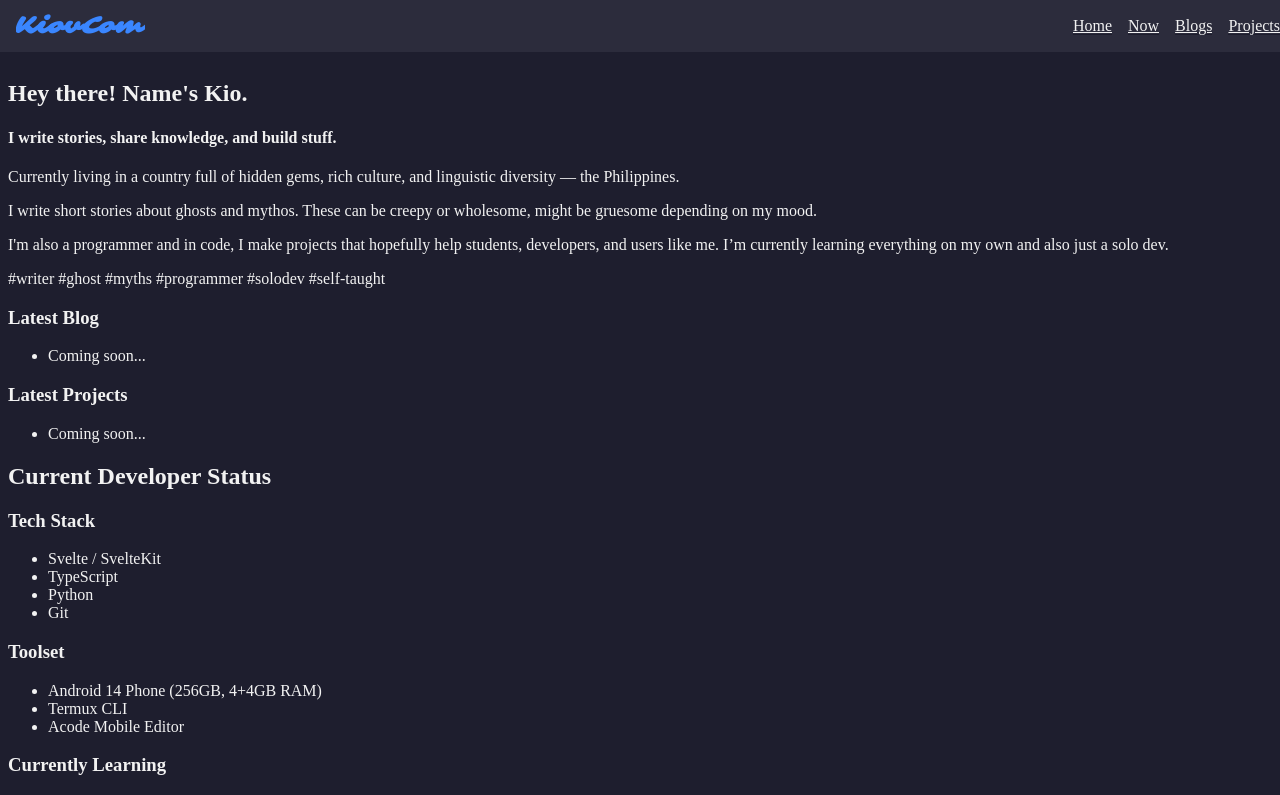
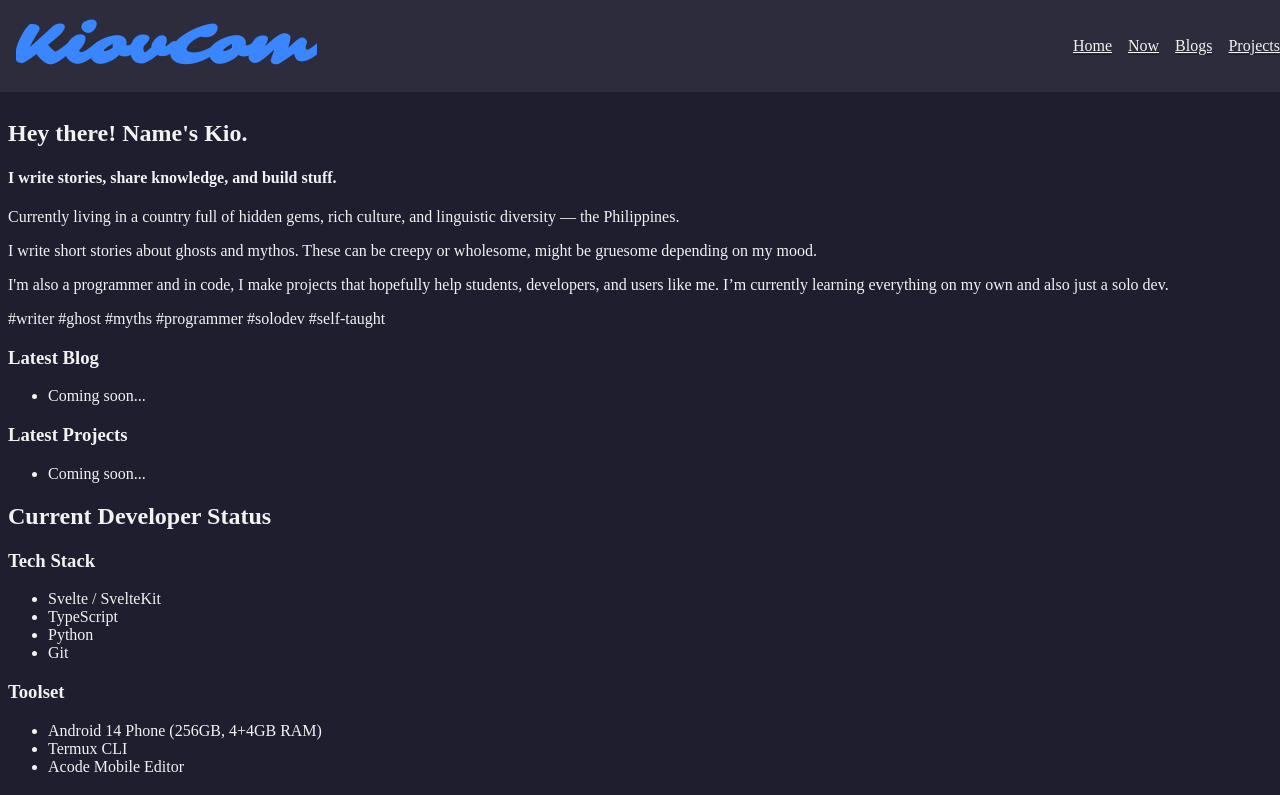
Before and after one commit to Kanester/kiovcom, a SvelteKit app: page / in a window 1280 px wide. Shown: the top 795 px of the page. Built offline with nearby package versions, Linux system fonts and the light colour scheme.

Commit message:
--no-message

```diff
--- a/src/style/_index.scss
+++ b/src/style/_index.scss
@@ -13,13 +13,17 @@
 }
 
 html {
-  scroll-behavior: smooth;
+	scroll-behavior: smooth;
 }
 
 footer,
 main,
 ul {
 	padding: 0.5rem;
+}
+
+h1 {
+	font-size: clamp(2rem, 5vw, 3.5rem);
 }
 
 ul {
--- a/src/style/_navbar.scss
+++ b/src/style/_navbar.scss
@@ -68,6 +68,7 @@
 			outline-color: $neutral-dark !important;
 			background: $bg-alt !important;
 			text-align: center;
+
 		}
 
 		button {
```
